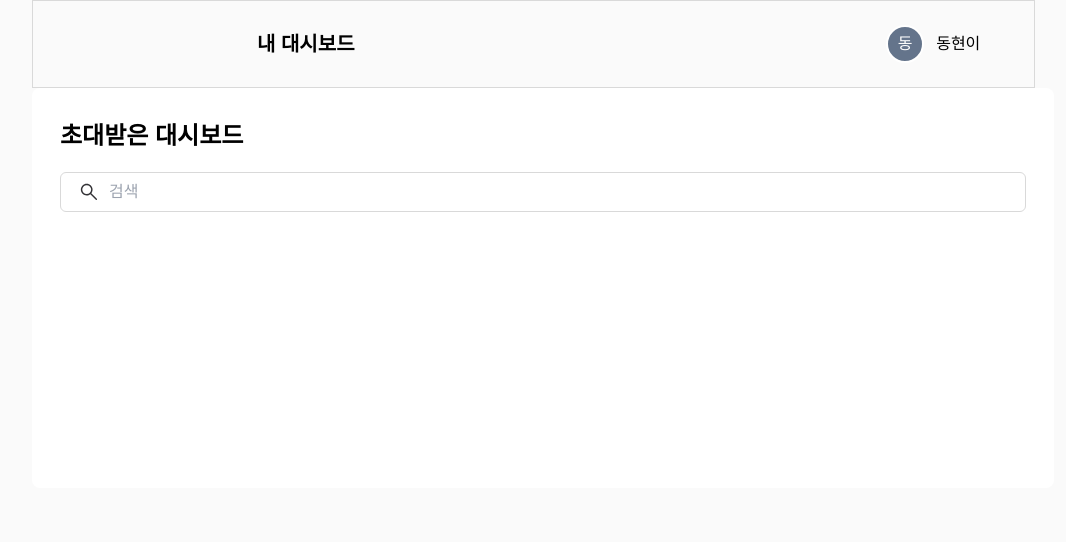
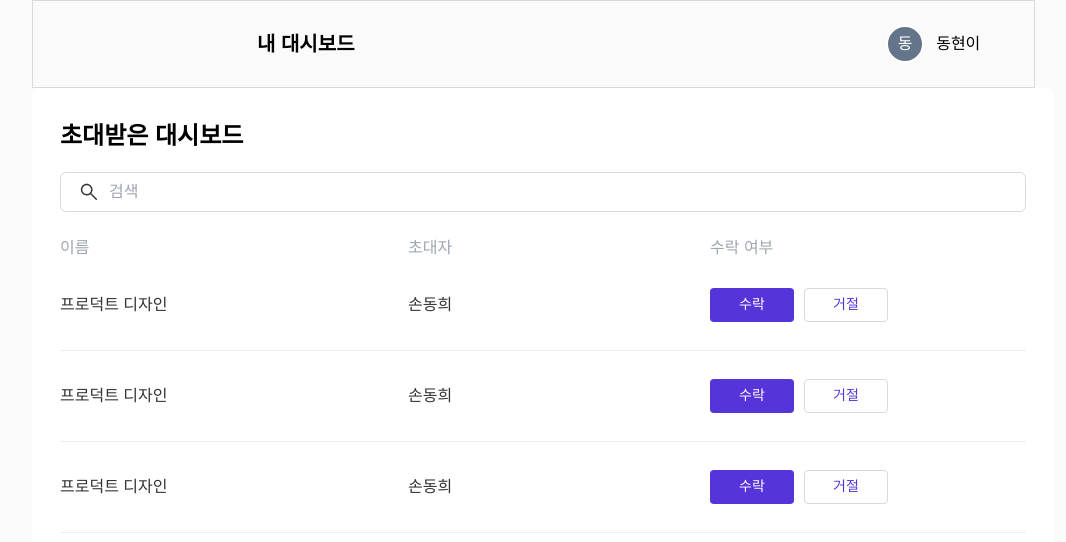
Before and after one commit to only-arrow-function/Taskify, a Next.js app: page /my-dashboard in a window 1280 px wide. Shown: the top 542 px of the page, without its empty margins (192-1258 px from the left). Built offline with nearby package versions, Linux system fonts and the light colour scheme.

Commit message:
Feat: dashboard-invite PC

```diff
--- a/components/dashboard/invite/dashboard-invite-table.tsx
+++ b/components/dashboard/invite/dashboard-invite-table.tsx
@@ -1,7 +1,40 @@
+import BasicButton from '@/components/buttons/basic-button';
+
 const DashboardInviteTable = () => {
   return (
     <div>
-      <div></div>
+      <div className="flex text-grayscale-50">
+        <span className="w-[36.025%]">이름</span>
+        <span className="w-[31.263%]">초대자</span>
+        <span className="w-[32.712%]">수락 여부</span>
+      </div>
+
+      <ul>
+        <li className="flex items-center py-7 text-grayscale-80 border-b border-grayscale-30">
+          <span className="w-[36.025%]">프로덕트 디자인</span>
+          <span className="w-[31.263%]">손동희</span>
+          <span className="w-[32.712%] flex gap-2.5">
+            <BasicButton purpose="positive">수락</BasicButton>
+            <BasicButton purpose="negative">거절</BasicButton>
+          </span>
+        </li>
+        <li className="flex items-center py-7 text-grayscale-80 border-b border-grayscale-30">
+          <span className="w-[36.025%]">프로덕트 디자인</span>
+          <span className="w-[31.263%]">손동희</span>
+          <span className="w-[32.712%] flex gap-2.5">
+            <BasicButton purpose="positive">수락</BasicButton>
+            <BasicButton purpose="negative">거절</BasicButton>
+          </span>
+        </li>
+        <li className="flex items-center py-7 text-grayscale-80 border-b border-grayscale-30">
+          <span className="w-[36.025%]">프로덕트 디자인</span>
+          <span className="w-[31.263%]">손동희</span>
+          <span className="w-[32.712%] flex gap-2.5">
+            <BasicButton purpose="positive">수락</BasicButton>
+            <BasicButton purpose="negative">거절</BasicButton>
+          </span>
+        </li>
+      </ul>
     </div>
   );
 };
--- a/components/dashboard/invite/dashboard-invite.tsx
+++ b/components/dashboard/invite/dashboard-invite.tsx
@@ -4,7 +4,7 @@ import DashboardInviteTable from '@/components/dashboard/invite/dashboard-invite
 
 const DashboardInvite = () => {
   return (
-    <section className="w-[1022px] h-[400px] bg-white rounded-lg">
+    <section className="w-[1022px] h-[600px] bg-white rounded-lg md:w-[67.742vw] lg:w-[1022px]">
       <div className="px-7 pt-8">
         <h3 className="text-2xl font-bold">초대받은 대시보드</h3>
         <DashboardInviteSearch />
```
